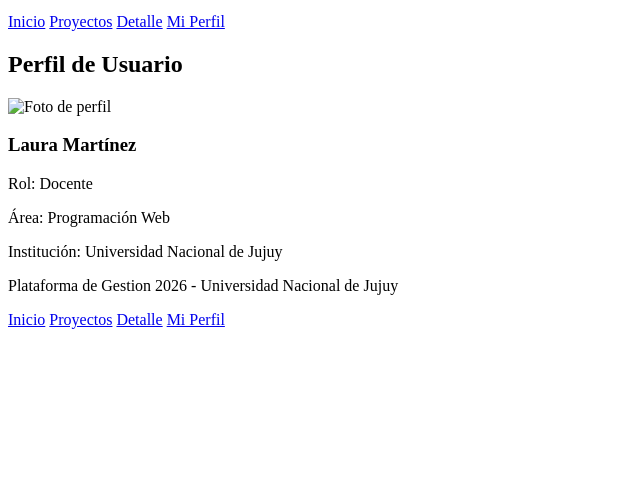
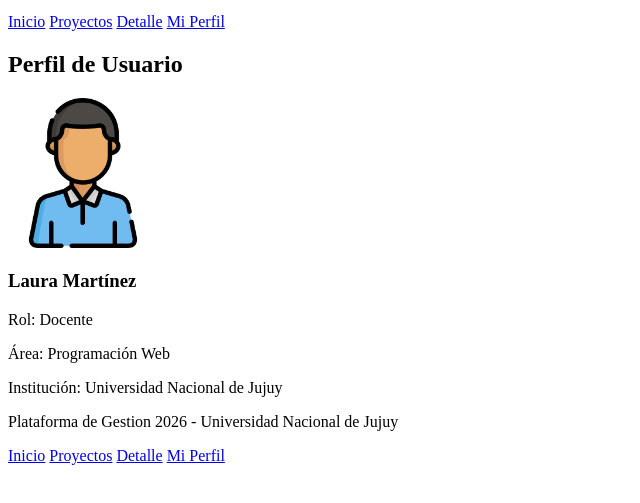
Before and after one commit to LeoVargass/TP01HTMLCSSGrupo8PV2026, a plain HTML site: page perfil.html in a window 1280 px wide. Shown: the part 101-604 px from the top of the page, without its empty margins (0-640 px from the left). Drawn offline with Linux system fonts and the light colour scheme.

Commit message:
agregado del nombre correcto a la imagen perfil

```diff
--- a/perfil.html
+++ b/perfil.html
@@ -26,7 +26,7 @@
             <h2>Perfil de Usuario</h2>
 
             <article>
-                <img src="img/foto-perfil.jpg" alt="Foto de perfil" width="150" height="150">
+                <img src="img/foto-perfil.png" alt="Foto de perfil" width="150" height="150">
                 <h3>Laura Martínez</h3>
                 <p>Rol: Docente</p>
                 <p>Área: Programación Web</p>
```
Also changed, not shown: img/foto-perfil.png (renamed from img/fotodeperfildocente.png).
